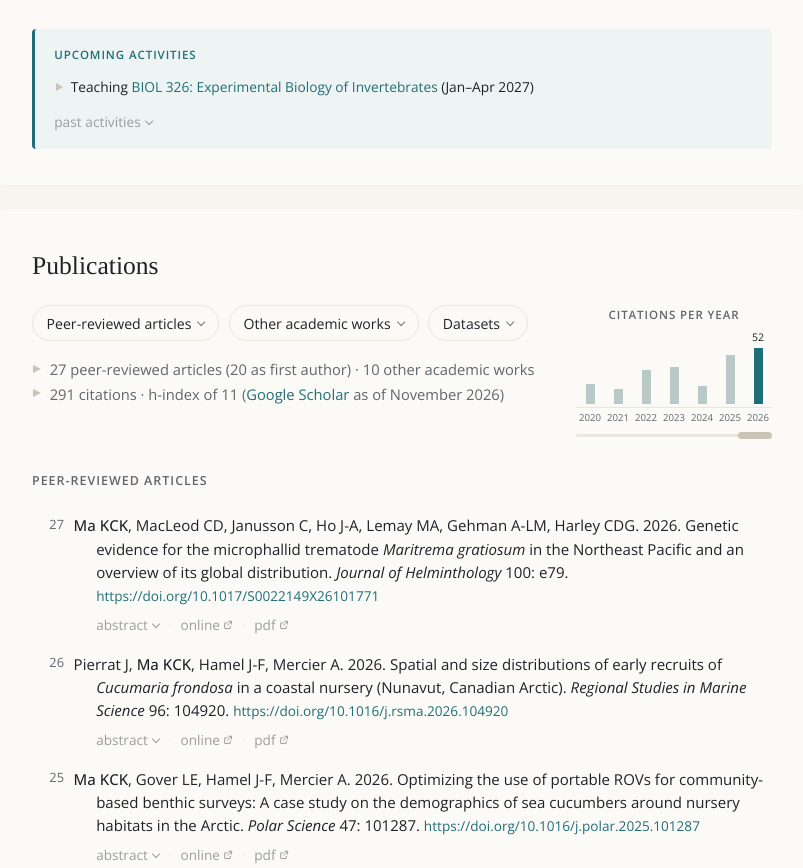
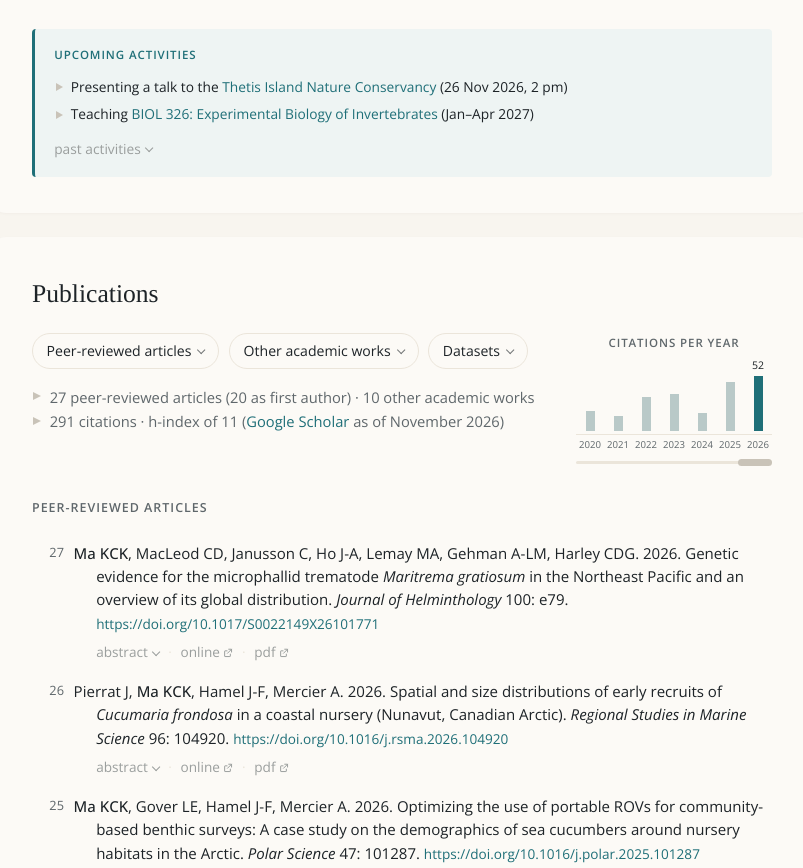
Before and after one commit to kevinckma/kevinckma.github.io, a plain HTML site: page index.html in a window 1280 px wide. Shown: the part 1113-1981 px from the top of the page, without its empty margins (238-1041 px from the left). Drawn offline with nearby package versions, Linux system fonts and the light colour scheme.

Commit message:
Add Thetis Island Nature Conservancy talk to upcoming activities
Co-Authored-By: Claude Opus 5.5 <noreply@anthropic.com>
Claude-Session: https://claude.ai/code/session_0146S6LSxkhS3N89ctyhZ7u4

```diff
--- a/index.html
+++ b/index.html
@@ -419,6 +419,7 @@
     <div class="callout announce announce-list">
       <span class="announce-label">Upcoming activities</span>
       <ul>
+        <li><span class="atext">Presenting a talk to the <a href="https://www.thetisislandnatureconservancy.org/" target="_blank" rel="noopener">Thetis Island Nature Conservancy</a> (26&nbsp;Nov&nbsp;2026, 2&nbsp;pm)</span></li>
         <li><span class="atext">Teaching <a href="https://biol326.wordpress.com" target="_blank" rel="noopener">BIOL 326: Experimental Biology of Invertebrates</a> (Jan–Apr 2027)</span></li>
       </ul>
       <button class="abs-toggle past-toggle" type="button" aria-expanded="false">past activities</button>
```
